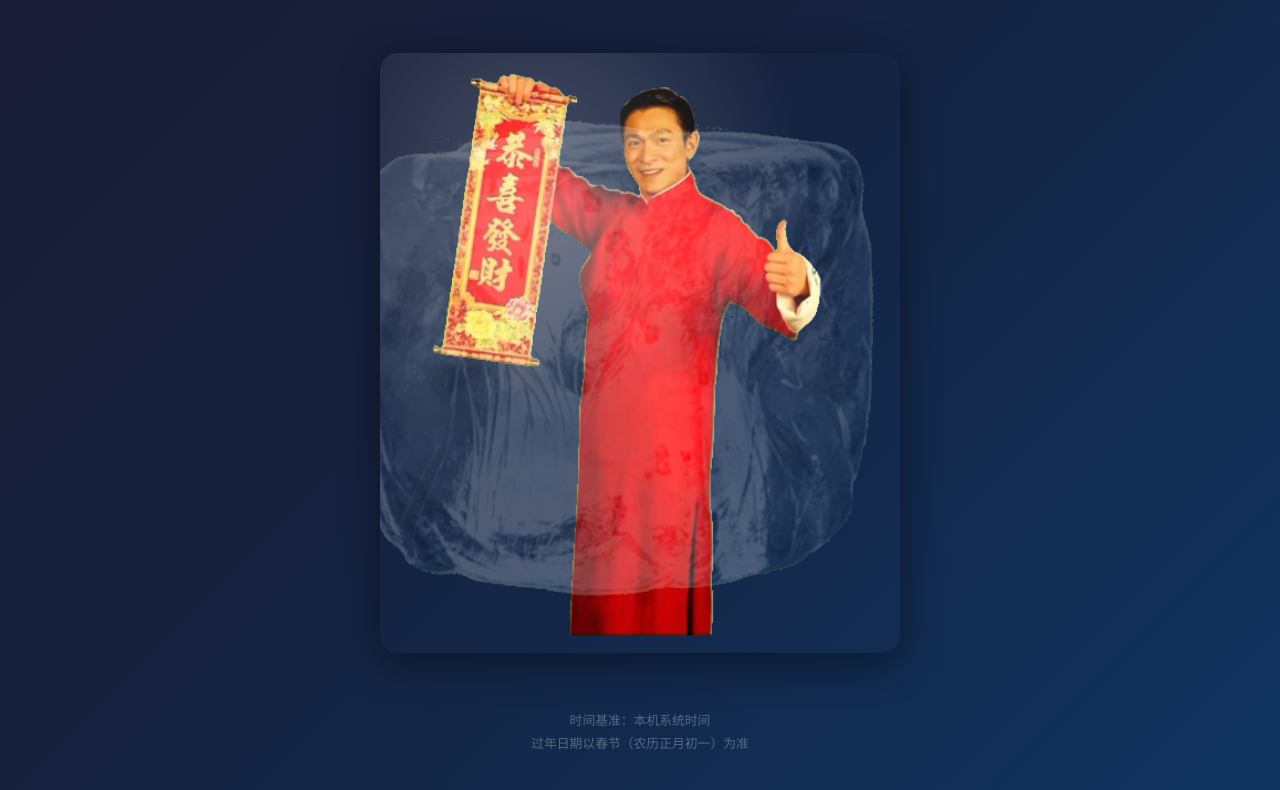
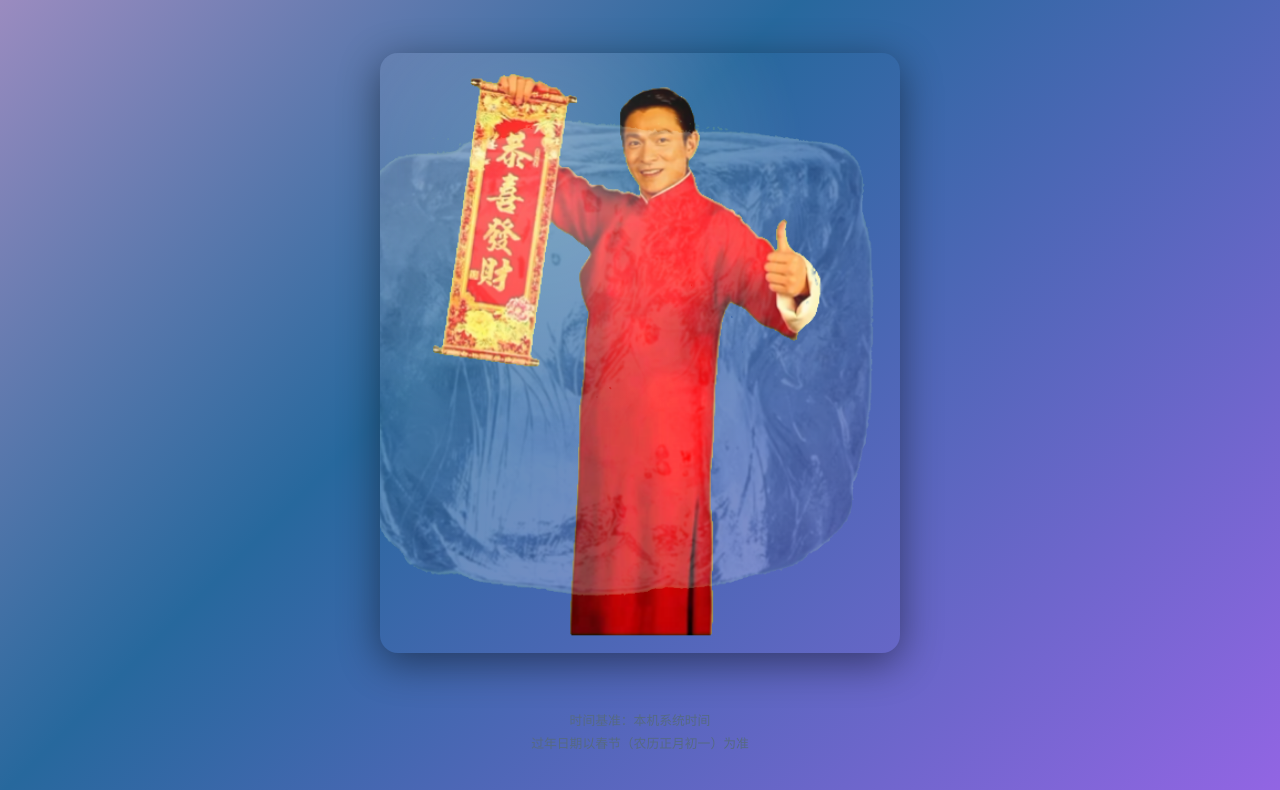
Before and after one commit to nachobairn/HappyNewYears, a plain HTML site: page index.html in a window 1280 px wide. Shown: the part 490-1280 px from the top of the page. Drawn offline with Linux system fonts and the light colour scheme.

Commit message:
Update index.html

```diff
--- a/index.html
+++ b/index.html
@@ -14,7 +14,7 @@
     body {
       font-family: system-ui, -apple-system, "Segoe UI", "Microsoft YaHei", sans-serif;
       min-height: 100vh;
-      background: linear-gradient(135deg, #1a1a2e 0%, #16213e 50%, #0f3460 100%);
+      background: linear-gradient(135deg, #e1a1d5 0%, #27689d 50%, #9365e4 100%);
       color: #fff;
       display: flex;
       flex-direction: column;
```
